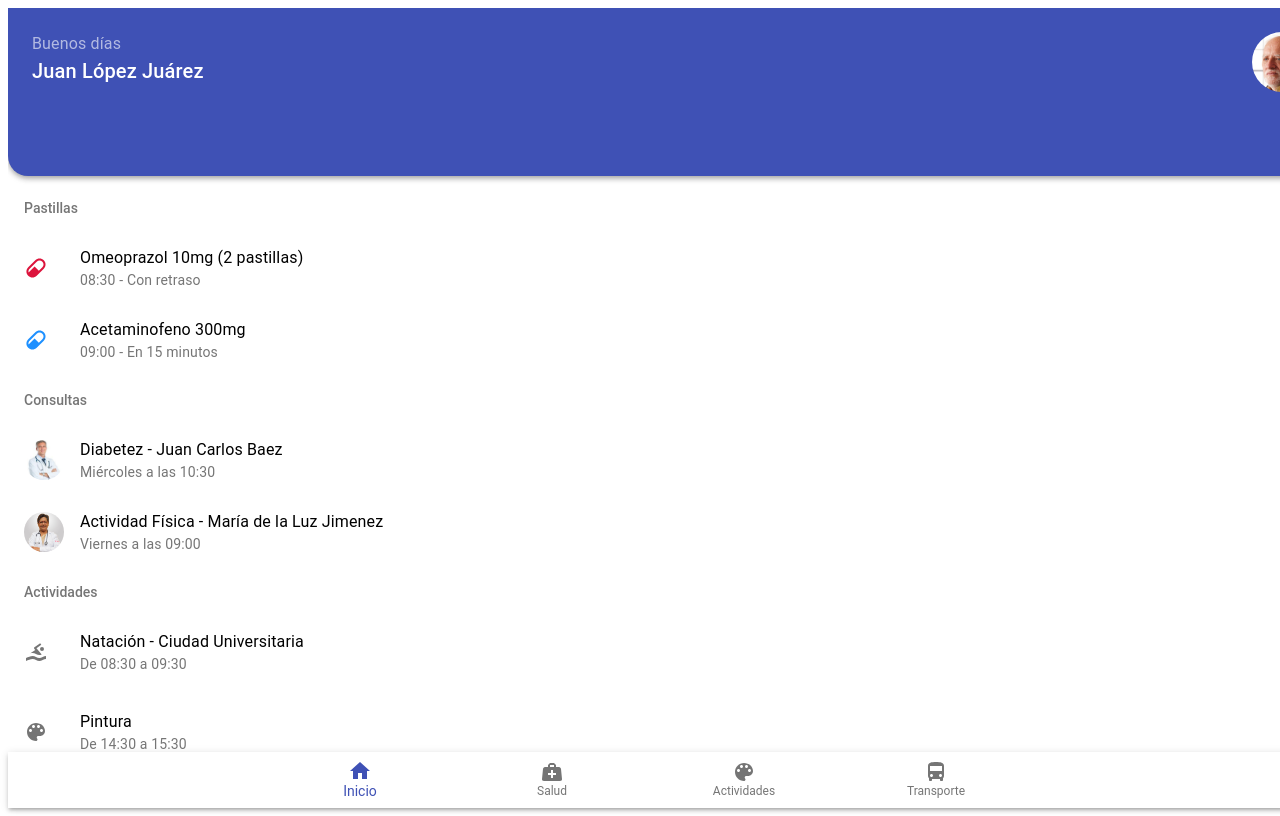
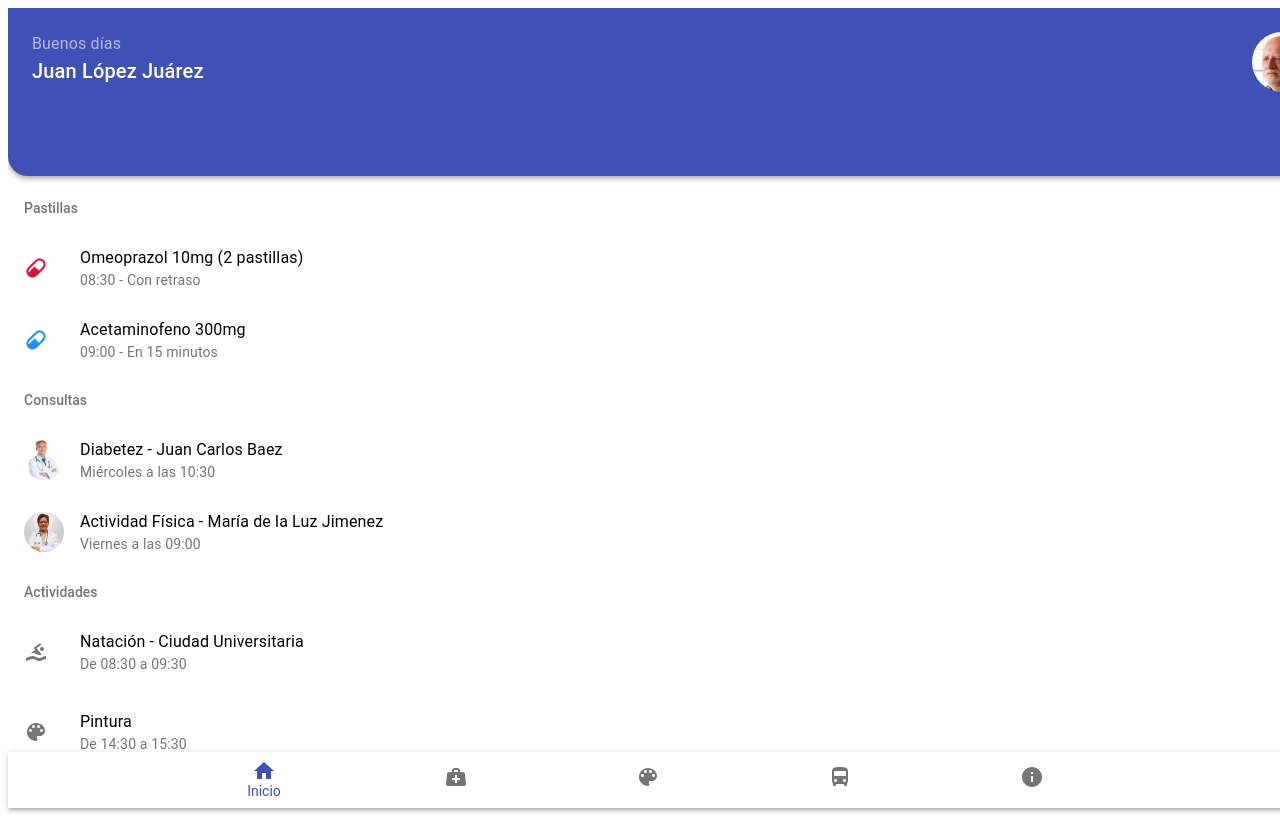
Before and after one commit to ggzor/trabajos-tercera-app, a React app: page / in a window 1280 px wide. Built offline with nearby package versions, Linux system fonts and the light colour scheme; the HTML template or start-up script is replaced by a standard one.

Commit message:
Agregando cambios

```diff
--- a/package.json
+++ b/package.json
@@ -7,6 +7,7 @@
     "@material-ui/core": "^4.6.0",
     "@material-ui/icons": "^4.5.1",
     "@svgr/parcel-plugin-svgr": "^4.3.3",
+    "date-fns": "^2.8.1",
     "images": "^3.0.2",
     "react": "^16.11.0",
     "react-dom": "^16.11.0",
@@ -21,7 +22,7 @@
     "sass": "^1.23.3"
   },
   "scripts": {
-      "build": "parcel build static/index.html && cp public/* dist/",
-      "start": "parcel serve static/index.html --host=0.0.0.0"
+    "build": "parcel build static/index.html && cp public/* dist/",
+    "start": "parcel serve static/index.html --host=0.0.0.0"
   }
 }
--- a/src/index.jsx
+++ b/src/index.jsx
@@ -13,6 +13,7 @@ import ColorLens from '@material-ui/icons/ColorLens'
 import DirectionsBus from '@material-ui/icons/DirectionsBus'
 import Done from '@material-ui/icons/Done'
 import Health from './components/icons/Salud'
+import Info from '@material-ui/icons/Info'
 
 import { makeStyles } from '@material-ui/core/styles'
 
@@ -41,6 +42,49 @@ const LinkTo = forwardRef((props, ref) => <RouterLink innerRef={ref} {...props}
 
 import Cargando from './components/illustrations/Cargando'
 
+
+const datos = {
+  tareas: [
+    {
+      tipo: 'pastilla',
+      nombre: 'Omeoprazol',
+      dosis: '10mg (2 pastillas)',
+      color: 'red',
+      inicio: new Date('2019-11-13T08:30'),
+      frecuencia: { unidad: 'horas', cantidad: 12 }
+    },
+    {
+      tipo: 'pastilla',
+      nombre: 'Acetaminofeno',
+      dosis: '300mg',
+      color: 'blue',
+      inicio: new Date('2019-11-13T09:00'),
+      frecuencia: { unidad: 'horas', cantidad: 6 }
+    },
+    {
+      tipo: 'consulta',
+      nombre: 'Juan Carlos Baez',
+      foto: 'doctor1',
+      tratamiento: 'Diabetez',
+      fecha: new Date('2019-11-13T10:30')
+    },
+    {
+      tipo: 'consulta',
+      nombre: 'María de la Luz Jimenez',
+      foto: 'doctor2',
+      tratamiento: 'Actividad Física',
+      fecha: new Date('2019-11-13T10:30')
+    },
+    {
+      tipo: 'actividad',
+      nombre: 'Natación',
+      lugar: 'Ciudad Universitaria',
+      dias: [0, 3, 5],
+      hora: [9, 30]
+    }
+  ]
+}
+
 const useStyles = makeStyles({
   root: {
     width: '100vw'
@@ -57,13 +101,13 @@ const BottomNavBar = () => {
     <Box boxShadow={3}>
       <BottomNavigation
         value={index}
-        showLabels
         className={classes.root}
       >
         <BottomNavigationAction label="Inicio"      icon={<Home />}          component={LinkTo} to="/" />
         <BottomNavigationAction label="Salud"       icon={<Health />}        component={LinkTo} to="/salud" />
         <BottomNavigationAction label="Actividades" icon={<ColorLens />}     component={LinkTo} to="/actividades" />
         <BottomNavigationAction label="Transporte"  icon={<DirectionsBus />} component={LinkTo} to="/transporte" />
+        <BottomNavigationAction label="Información" icon={<Info />}          component={LinkTo} to="/info" />
       </BottomNavigation>
     </Box>
   )
@@ -86,6 +130,8 @@ const InicioTop = styled.div`
   padding: 1.5em;
   width: 100vw;
   height: 15vh;
+  min-height: 90px;
+  max-height: 120px;
   background-color: #3f51b5;
   border-radius: 0px 0px 20px 20px;
   box-shadow: rgba(0, 0, 0, 0.2) 0px 2px 4px -1px, rgba(0, 0, 0, 0.14) 0px 4px 5px 0px, rgba(0, 0, 0, 0.12) 0px 1px 10px 0px;
@@ -220,6 +266,18 @@ const Transporte = () => {
   )
 }
 
+const InformacionLayout = styled.div`
+
+`
+
+const Informacion = () => {
+  return (
+    <InformacionLayout>
+
+    </InformacionLayout>
+  )
+}
+
 const App = () => {
   return (
     <BrowserRouter>
```
Also changed, not shown: src/model/Store.js (added, +103 -0 lines), 1 other file (tests, documents, lock files or other folders).
